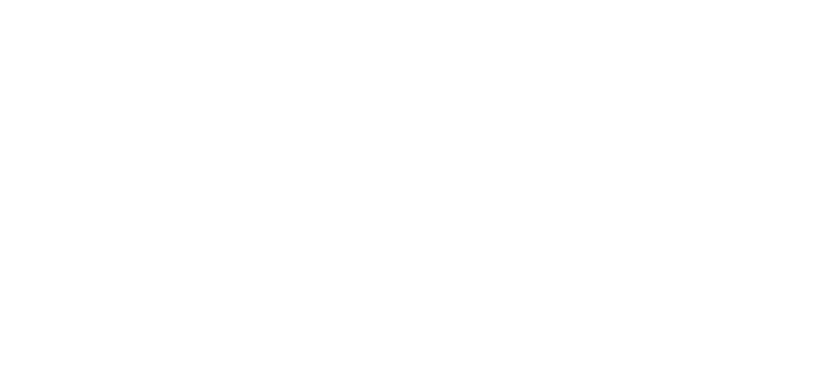
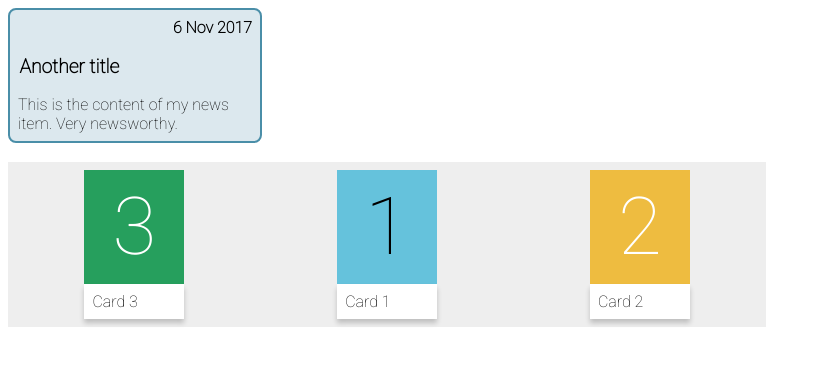
Before and after one commit to kabrikosov/i20-html-css, a plain HTML site: page 4/index.html in a window 1280 px wide. Shown: the whole page, without its empty margins (0-821 px from the left). Drawn offline with Linux system fonts and the light colour scheme.

Commit message:
4th exercise

```diff
--- a/4/index.html
+++ b/4/index.html
@@ -5,9 +5,65 @@
     <meta name="viewport"
           content="width=device-width, user-scalable=no, initial-scale=1.0, maximum-scale=1.0, minimum-scale=1.0">
     <meta http-equiv="X-UA-Compatible" content="ie=edge">
-    <title>Document</title>
+    <link rel="stylesheet" href="style.css">
+    <link rel="preconnect" href="https://fonts.googleapis.com">
+    <link rel="preconnect" href="https://fonts.gstatic.com" crossorigin>
+    <link href="https://fonts.googleapis.com/css2?family=Montserrat:wght@100&family=Roboto:wght@100&display=swap"
+          rel="stylesheet">
+    <title>Cards</title>
 </head>
 <body>
+<div class="news-card blue-border border-round-05em bg-light-blue">
+    <div class="news-card__date">
+        6 Nov 2017
+    </div>
+    <div class="news-card__title">
+        Another title
+    </div>
+    <div class="news-card__content">
+        This is the content of my news item. Very newsworthy.
+    </div>
+</div>
 
+<br>
+
+<div class="cards bg-gray pt-05em pb-05em">
+    <div class="card">
+        <div class="card__pic text-white bg-green">
+            3
+        </div>
+        <div class="card__caption bg-white pt-05em pb-05em shadow" onmouseover="showUpdateIcon(this)" onmouseleave="hideUpdateIcon(this)">
+            <span class="ml-05em">Card 3</span>
+            <a class="hidden card__caption__update-icon" href="update.html"></a>
+        </div>
+    </div>
+    <div class="card">
+        <div class="card__pic text-black bg-blue">
+            1
+        </div>
+        <div class="card__caption bg-white pt-05em pb-05em shadow" onmouseover="showUpdateIcon(this)" onmouseleave="hideUpdateIcon(this)">
+            <span class="ml-05em">Card 1</span>
+            <a class="hidden card__caption__update-icon" href="update.html"></a>
+        </div>
+    </div>
+    <div class="card">
+        <div class="card__pic text-white bg-yellow">
+            2
+        </div>
+        <div class="card__caption bg-white pt-05em pb-05em shadow" onmouseover="showUpdateIcon(this)" onmouseleave="hideUpdateIcon(this)">
+            <span class="ml-05em">Card 2</span>
+            <a class="hidden card__caption__update-icon" href="update.html"></a>
+        </div>
+    </div>
+</div>
 </body>
+<script>
+    function showUpdateIcon(el){
+        el.lastElementChild.classList.remove("hidden");
+    }
+
+    function hideUpdateIcon(el){
+        el.lastElementChild.classList.add("hidden");
+    }
+</script>
 </html>
--- /dev/null
+++ b/4/style.css
@@ -0,0 +1,138 @@
+body {
+    font-family: 'Montserrat', sans-serif;
+    font-family: 'Roboto', sans-serif;
+}
+
+.news-card {
+    display: flex;
+    flex-direction: column;
+    justify-content: center;
+    align-items: flex-start;
+    max-width: 250px;
+    max-height: 150px;
+}
+
+.news-card>*{
+    padding: .5em;
+}
+
+.news-card__content {
+
+}
+
+.news-card__date {
+    align-self: end;
+    font-weight: 600;
+}
+
+.news-card__title {
+    font-weight: 800;
+    font-size: 1.2em;
+}
+
+.bg-light-blue {
+    background-color: #dce8ee;
+}
+
+.blue-border {
+    border-color: #4a8ea8 ;
+}
+
+.border-round-05em {
+    border-radius: .5em;
+    border-width: 2px;
+    border-style: solid;
+}
+
+.cards {
+    display: flex;
+    flex-direction: row;
+    justify-content: space-around;
+    align-items: center;
+    max-width: 60%;
+}
+
+.card {
+    display: flex;
+    flex-direction: column;
+    justify-content: center;
+    align-items: center;
+}
+
+.card__pic {
+    display: inline-block;
+    text-align: center;
+    font-size: 5em;
+    width: 100px;
+    padding: 10% 0 10% 0;
+}
+
+.card__caption {
+    align-self: flex-start;
+    width: 100%;
+}
+
+.bg-gray {
+    background-color: #eeeeee;
+}
+
+.text-white {
+    color: white;
+}
+
+.text-black {
+    color: black;
+}
+
+.bg-yellow {
+    background-color: #eebc40;
+}
+
+.bg-green {
+    background-color: #269f5d;
+}
+
+.bg-blue {
+    background-color: #65c2dc;
+}
+
+.pt-1em {
+    padding-top: 1em;
+}
+.bg-white {
+    background-color: white;
+}
+
+.pb-05em {
+    padding-bottom: .5em;
+}
+
+.pt-05em {
+    padding-top: .5em;
+}
+
+.ml-05em {
+    margin-left: .5em;
+}
+
+.shadow {
+    box-shadow: 0 4px 5px rgba(0, 0, 0, 0.2);;
+}
+
+.card__caption__update-icon {
+    display: inline-block;
+    opacity: 100%;
+    background: url("update.svg") 0 0 no-repeat;
+    height: 15px;
+    width: 15px;
+    align-self: end;
+    position: relative;
+    bottom: 1em;
+    left: 1em;
+    transition: opacity ease-in-out 1s;
+}
+
+.hidden {
+    display: inline-block;
+    opacity: 0;
+}
```
Also changed, not shown: 4/update.svg (added).
